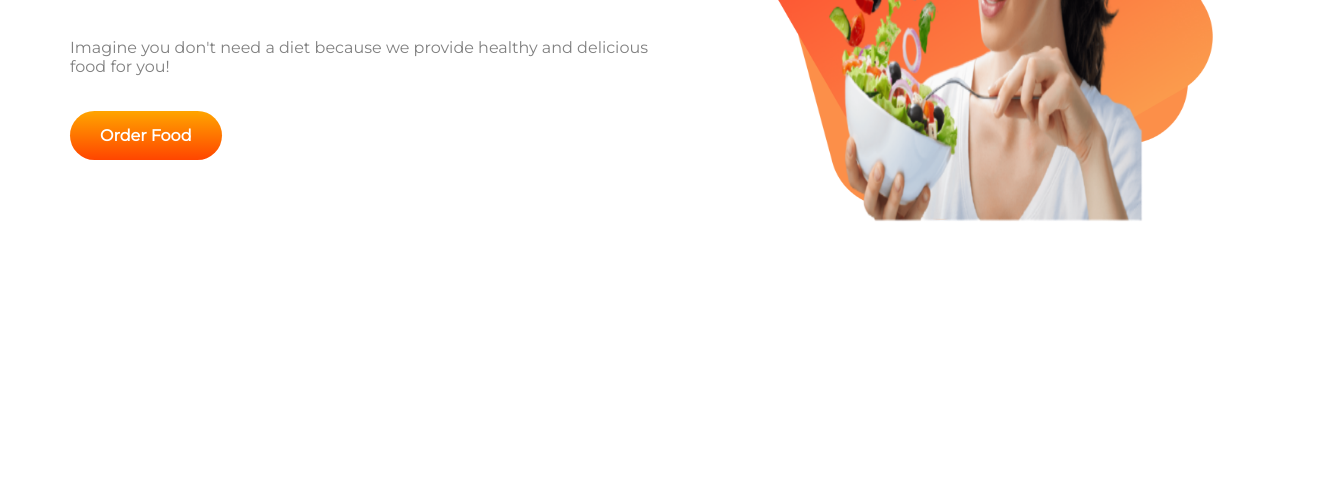
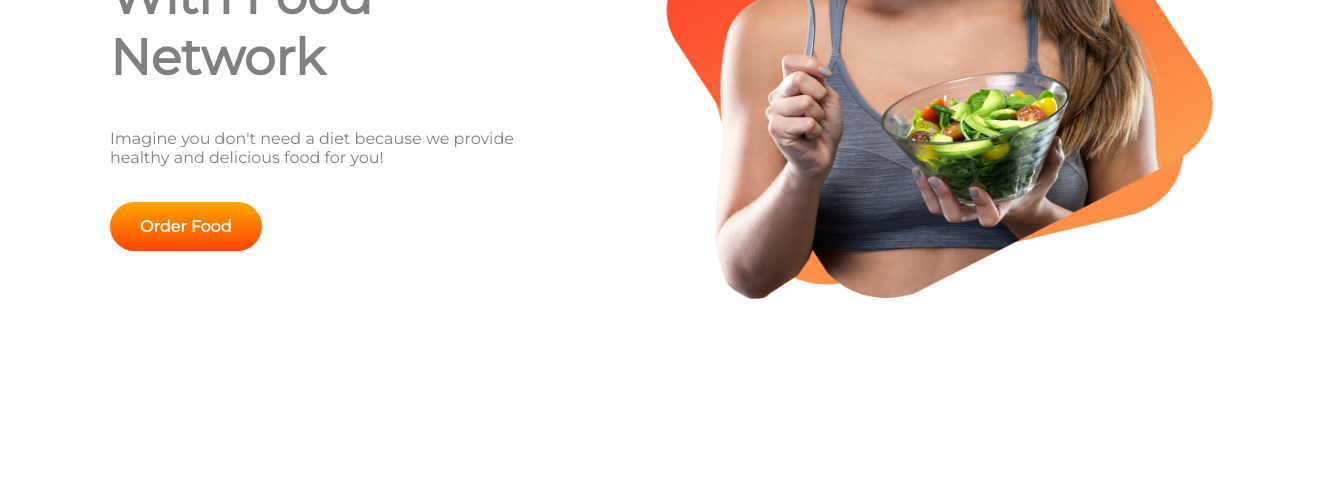
Before and after one commit to najmulovi/food-network, a plain HTML site: page index.html in a window 1280 px wide. Shown: the part 318-800 px from the top of the page, 1320 px wide, since content can reach past the window. Drawn offline with Linux system fonts and the light colour scheme.

Commit message:
top section part full complete

```diff
--- a/index.html
+++ b/index.html
@@ -26,7 +26,7 @@
            <a href="#">Order Food</a>
        </div>
        <div class="top-right-img half-width">
-           <img src="images/female/Group 8450.png" alt="Food.jpg">
+           <img src="images/female/Group 8425.png" alt="Food.jpg">
        </div>
    </section>
 
--- a/style.css
+++ b/style.css
@@ -16,13 +16,18 @@ h1 {
 }
 
 .top-left-details {
-    margin: 90px 40px 20px 70px;
+    margin: 120px 40px 20px 110px;
+}
+
+.top-left-details h1 {
+    color: gray;
+    font-weight: 700;
 }
 
 .top-left-details p {
     margin-bottom: 50px;
     color: gray;
-    margin-right: 5px;
+    width: 85%;
 }
 
 .top-left-details a {
@@ -37,10 +42,10 @@ h1 {
 
 
 .top-right-img img {
-    width: 500px;
-    height: 500px;
-    margin-top: 60px;
-    padding-left: 40px;
+    width: 600px;
+    height: 600px;
+    margin-top: 40px;
+    padding-right: 80px;
 }
 
 
```
